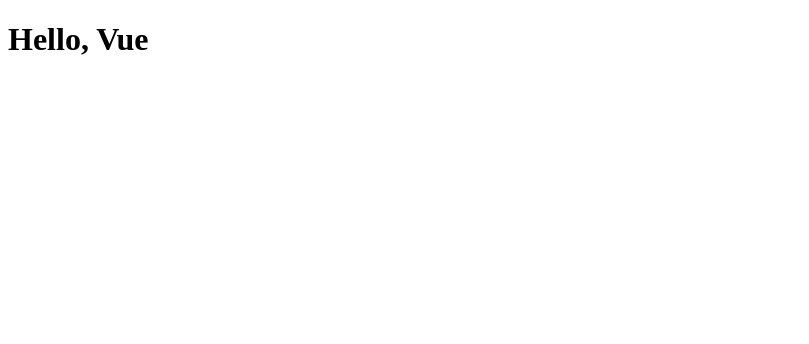
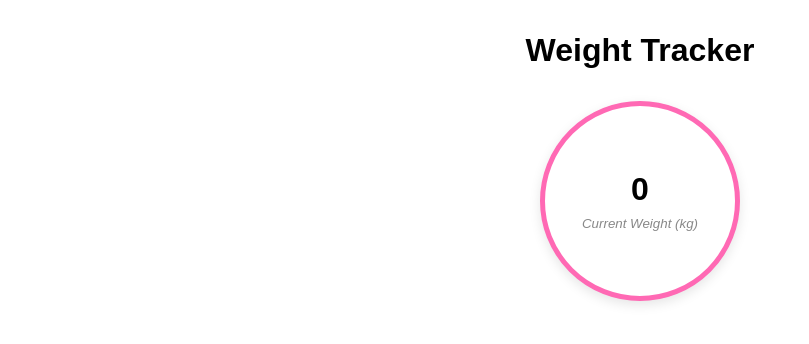
Before and after one commit to IlyaKrapivnoy/vue_weight-tracker, a Vue app: page / in a window 1280 px wide. Shown: the top 344 px of the page, without its empty margins (0-809 px from the left). Built offline with nearby package versions, Linux system fonts and the light colour scheme.

Commit message:
add current weight

```diff
--- a/src/App.vue
+++ b/src/App.vue
@@ -1,7 +1,89 @@
-<script setup></script>
+<script setup>
+import { ref, shallowRef, computed, watch, nextTick } from "vue";
+import Chart from "chart.js/auto";
+
+const weights = ref([]);
+const weightChartEl = ref(null);
+const weightChart = shallowRef(null);
+const weightInput = ref(0);
+const currentWeight = computed(() => {
+  return weights.value.sort((a, b) => b.date - a.date)[0] || { weight: 0 };
+});
+
+const addWeight = () => {
+  weights.value.push({
+    weight: weightInput.value,
+    date: new Date().getTime(),
+  });
+};
+</script>
 
 <template>
-  <h1>Hello, Vue</h1>
+  <main>
+    <h1>Weight Tracker</h1>
+
+    <div class="current">
+      <span>{{ currentWeight.weight }}</span>
+      <small>Current Weight (kg)</small>
+    </div>
+  </main>
 </template>
 
-<style scoped></style>
+<style scoped>
+* {
+  margin: 0;
+  padding: 0;
+  box-sizing: border-box;
+  font-family: "montserrat", sans-serif;
+}
+
+body {
+  background-color: #eee;
+}
+
+main {
+  padding: 1.5rem;
+}
+
+h1 {
+  font-size: 2em;
+  text-align: center;
+  margin-bottom: 2rem;
+}
+
+h2 {
+  margin-bottom: 1rem;
+  color: #888;
+  font-weight: 400;
+}
+
+.current {
+  display: flex;
+  flex-direction: column;
+  justify-content: center;
+  align-items: center;
+
+  width: 200px;
+  height: 200px;
+
+  text-align: center;
+  background-color: white;
+  border-radius: 999px;
+  box-shadow: 0 4px 12px rgba(0, 0, 0, 0.1);
+  border: 5px solid hwb(330 41% 0%);
+
+  margin: 0 auto 2rem;
+}
+
+.current span {
+  display: block;
+  font-size: 2em;
+  font-weight: bold;
+  margin-bottom: 0.5rem;
+}
+
+.current small {
+  color: #888;
+  font-style: italic;
+}
+</style>
```
